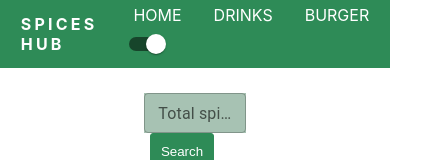
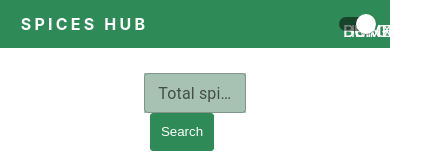
Before and after one commit to barasami/Cool-Food-App, a React (Create React App) app: page / in a window 390 px wide. Shown: the top 160 px of the page, 424 px wide, since content can reach past the window. Built offline with nearby package versions, Linux system fonts and the light colour scheme; no server answers.

Commit message:
edited pages

```diff
--- a/src/Beverages/Beverage.css
+++ b/src/Beverages/Beverage.css
@@ -9,10 +9,6 @@
   margin-right: 15%;
   align-items: center;
   margin-bottom: 1em;
-  background-image: url(../../public/Images/Cake.jpg);
-  background-position: center;
-  background-repeat: no-repeat;
-  background-size: cover;
   color: white;
 }
 .progress{
--- a/src/Navbar/Navbar.css
+++ b/src/Navbar/Navbar.css
@@ -30,3 +30,10 @@
 .mlink:hover{
     color:goldenrod;
 }
+
+@media screen and (max-width:500px) {
+    .mlink{
+        position: absolute;
+    }
+
+}
--- a/src/Navbar/Navbar.js
+++ b/src/Navbar/Navbar.js
@@ -2,6 +2,8 @@ import React from 'react'
 import './Navbar.css'
 import { Link } from 'react-router-dom';
 import Switch from '@mui/material/Switch';
+import DehazeIcon from '@mui/icons-material/Dehaze';
+import ClearIcon from '@mui/icons-material/Clear';
 
 
 
```
